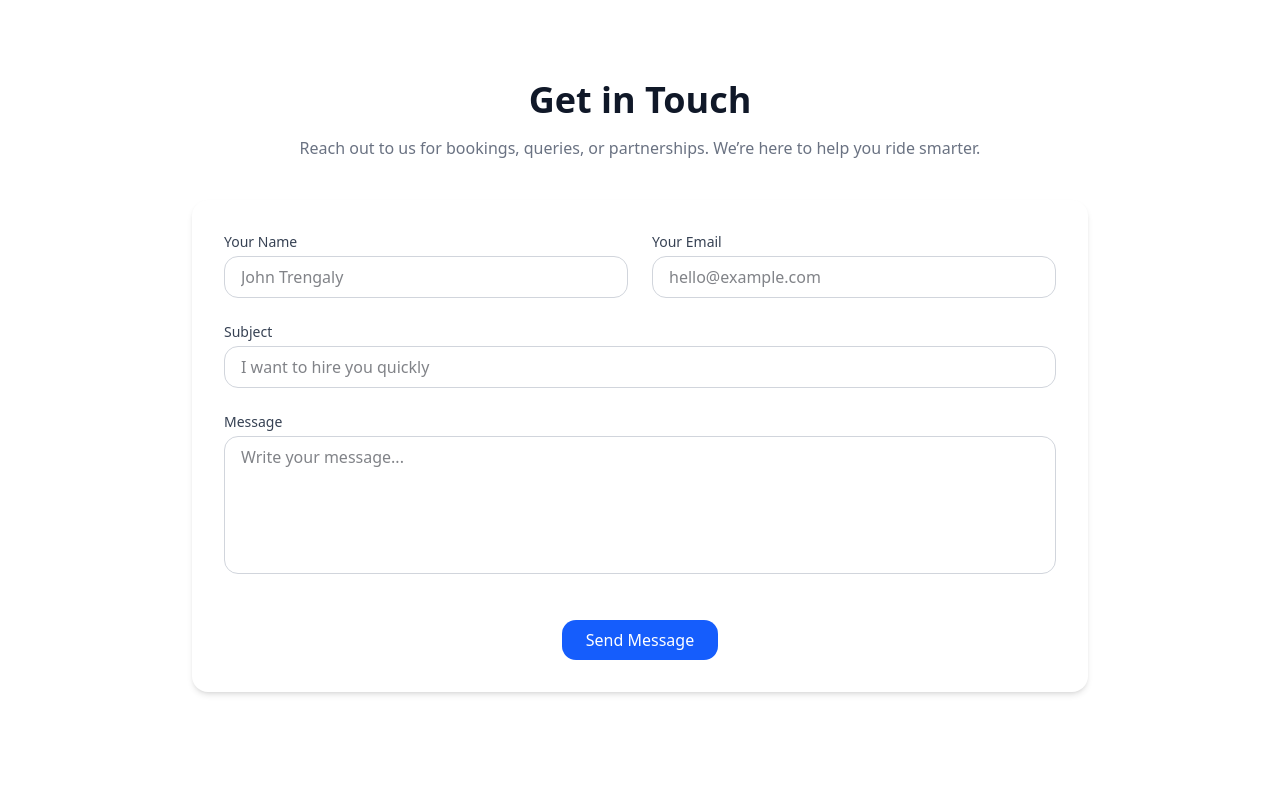
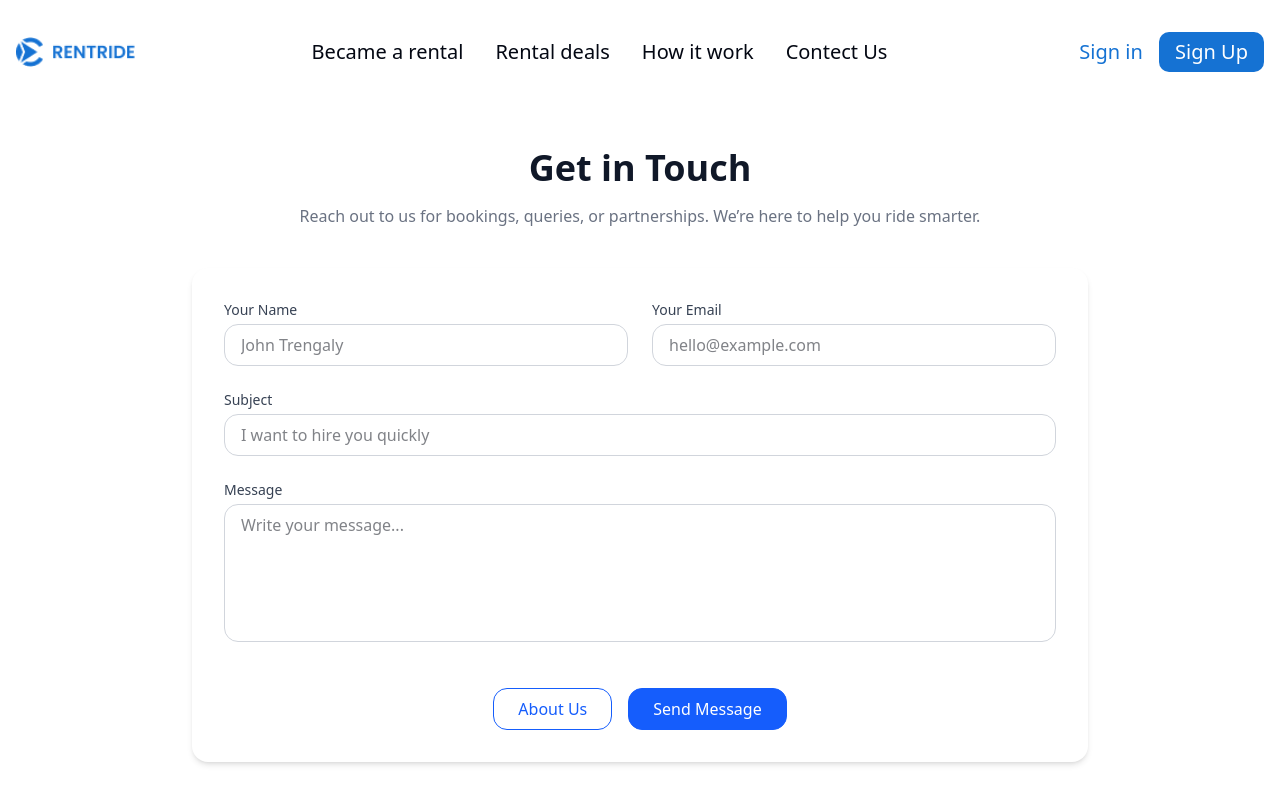
Before and after one commit to Jay-Odedra-1884/rentride, a Next.js app: page /contact-us in a window 1280 px wide. Shown: the top 804 px of the page. Built offline with nearby package versions, Linux system fonts and the light colour scheme; no server answers.

Commit message:
some routing and contact js page updated

```diff
--- a/src/app/(NavBar)/vehicles/[id]/page.jsx
+++ b/src/app/(NavBar)/vehicles/[id]/page.jsx
@@ -153,7 +153,8 @@ export default function CarDetail() {
             <div>
               <h1 className="text-3xl font-bold">{data.name}</h1>
               <p className="text-gray-600">
-                By {data.owner?.name || "OwnerName"}
+                {console.log(data.owner?.name)}
+                {data.owner?.name ? `By ${data.owner.name}` : "By Owner"}
               </p>
               {console.log(data)}
             </div>
--- a/src/app/about-us/page.jsx
+++ b/src/app/about-us/page.jsx
@@ -1,4 +1,6 @@
 "use client";
+
+import NavBar from "@/components/NavBar";
 
 const teamMembers = [
   {
@@ -29,9 +31,13 @@ const teamMembers = [
 
 function AboutUs() {
   return (
-    <div className="bg-white py-20 px-4">
+    <div>
+      <NavBar />
+      <div className="bg-white py-15 px-4">
         <div className="max-w-4xl mx-auto">
-        <h2 className="text-4xl font-bold text-center text-gray-900 mb-12">About Us</h2>
+          <h2 className="text-4xl font-bold text-center text-gray-900 mb-12">
+            About Us
+          </h2>
 
           {teamMembers.map((member, index) => (
             <div
@@ -46,7 +52,9 @@ function AboutUs() {
                 className="w-32 h-32 rounded-full object-cover shadow-lg"
               />
               <div className="text-center md:text-left">
-              <h3 className="text-xl font-semibold text-gray-800">{member.name}</h3>
+                <h3 className="text-xl font-semibold text-gray-800">
+                  {member.name}
+                </h3>
                 <p className="text-blue-600 font-medium mb-2">{member.role}</p>
                 <p className="text-gray-600 max-w-xl">{member.bio}</p>
               </div>
@@ -54,6 +62,7 @@ function AboutUs() {
           ))}
         </div>
       </div>
+    </div>
   );
 }
 
--- a/src/app/contact-us/page.jsx
+++ b/src/app/contact-us/page.jsx
@@ -1,18 +1,29 @@
 "use client";
+import NavBar from "@/components/NavBar";
+import { useRouter } from "next/navigation";
 
 function ContactUs() {
+  const router = useRouter();
+
   return (
-    <div className="bg-white py-20 px-4">
+    <div>
+      <NavBar />
+      <div className="bg-white py-15 px-4">
         <div className="max-w-4xl mx-auto text-center">
-        <h2 className="text-4xl font-bold text-gray-900 mb-4">Get in Touch</h2>
+          <h2 className="text-4xl font-bold text-gray-900 mb-4">
+            Get in Touch
+          </h2>
           <p className="text-gray-500 mb-10">
-          Reach out to us for bookings, queries, or partnerships. We’re here to help you ride smarter.
+            Reach out to us for bookings, queries, or partnerships. We’re here
+            to help you ride smarter.
           </p>
 
           <div className="bg-white rounded-2xl shadow-md p-8 text-left space-y-6">
             <form className="grid grid-cols-1 md:grid-cols-2 gap-6">
               <div>
-              <label className="text-sm font-medium text-gray-700 block mb-1">Your Name</label>
+                <label className="text-sm font-medium text-gray-700 block mb-1">
+                  Your Name
+                </label>
                 <input
                   type="text"
                   placeholder="John Trengaly"
@@ -20,7 +31,9 @@ function ContactUs() {
                 />
               </div>
               <div>
-              <label className="text-sm font-medium text-gray-700 block mb-1">Your Email</label>
+                <label className="text-sm font-medium text-gray-700 block mb-1">
+                  Your Email
+                </label>
                 <input
                   type="email"
                   placeholder="hello@example.com"
@@ -28,7 +41,9 @@ function ContactUs() {
                 />
               </div>
               <div className="md:col-span-2">
-              <label className="text-sm font-medium text-gray-700 block mb-1">Subject</label>
+                <label className="text-sm font-medium text-gray-700 block mb-1">
+                  Subject
+                </label>
                 <input
                   type="text"
                   placeholder="I want to hire you quickly"
@@ -36,7 +51,9 @@ function ContactUs() {
                 />
               </div>
               <div className="md:col-span-2">
-              <label className="text-sm font-medium text-gray-700 block mb-1">Message</label>
+                <label className="text-sm font-medium text-gray-700 block mb-1">
+                  Message
+                </label>
                 <textarea
                   rows="5"
                   placeholder="Write your message..."
@@ -45,13 +62,21 @@ function ContactUs() {
               </div>
             </form>
 
-          <div className="text-center pt-4">
+            <div className="flex justify-center text-center pt-4 gap-4">
+              <button
+                onClick={() => router.push("/about-us")}
+                className="inline-block bg-white border border-blue-600 text-blue-600 hover:bg-blue-800 hover:text-white font-medium px-6 py-2 rounded-xl transition"
+              >
+                About Us
+              </button>
+
               <button
                 type="submit"
-              className="bg-blue-600 hover:bg-blue-700 text-white font-medium py-2 px-6 rounded-xl transition"
+                className="inline-block bg-blue-600 border border-blue-600 text-white hover:bg-blue-800 font-medium px-6 py-2 rounded-xl transition"
               >
                 Send Message
               </button>
+            </div>
           </div>
         </div>
       </div>
--- a/src/components/NavBar.jsx
+++ b/src/components/NavBar.jsx
@@ -23,7 +23,7 @@ function NavBar() {
         <div onClick={() => {router.push("/rental")}} className="cursor-pointer hover:text-black hover:scale-110 transition-all duration-300">Became a rental</div>
         <div onClick={() => {router.push("/vehicles")}} className="cursor-pointer hover:text-black hover:scale-110 transition-all duration-300">Rental deals</div>
         <div onClick={() => {router.push("")}} className="cursor-pointer hover:text-black hover:scale-110 transition-all duration-300">How it work</div>
-        <div className="cursor-pointer hover:text-black hover:scale-110 transition-all duration-300">Why choose us</div>
+        <div onClick={()=>{router.push("/contact-us")}} className="cursor-pointer hover:text-black hover:scale-110 transition-all duration-300">Contect Us</div>
       </div>
       <div className="flex">
         <SignedOut>
--- a/src/components/ui/Card.jsx
+++ b/src/components/ui/Card.jsx
@@ -1,11 +1,15 @@
-import Link from "next/link";
+// import Link from "next/link";
 import Image from "next/image";
+import { useRouter } from "next/navigation";
 
-function Card({data}) {
-  console.log(data)
-  console.log(data.imageUrl)
+function Card({ data }) {
+  console.log(data);
+  console.log(data.imageUrl);
+
+  const router = useRouter();
+
   return (
-    <Link href={`/vehicles/${data.id}`}>
+    <div onClick={() => router.push(`/vehicles/${data.id}`)}>
       <div className="w-max h-auto flex flex-col gap-2 bg-gray-200 rounded-xl p-4 hover:scale-105 hover:bg-gray-300 transition-all duration-300 shadow-lg">
         <div className="w-full h-36 flex items-center overflow-hidden">
           <Image src={data.imageUrl} width={250} height={300} alt="car" />
@@ -34,13 +38,17 @@ function Card({data}) {
             </div>
             <div className="flex gap-2 items-center">
               <i className="fa-solid fa-code-branch"></i>
-            <span className="">{data.gearType === "AUTOMATIC" ? "Auto" : "Manual"}</span>
+              <span className="">
+                {data.gearType === "AUTOMATIC" ? "Auto" : "Manual"}
+              </span>
             </div>
           </div>
           <div className="flex justify-between">
             <div className="flex gap-2 items-center">
               <i className="fa-solid fa-snowflake"></i>
-            <span className="">{data.airConditioning ? "A/C" : "Non A/C"}</span>
+              <span className="">
+                {data.airConditioning ? "A/C" : "Non A/C"}
+              </span>
             </div>
             <div className="flex gap-2 items-center">
               <i className="fa-solid fa-arrow-right-from-bracket"></i>
@@ -51,13 +59,15 @@ function Card({data}) {
         <hr className="border-black" />
         <div className="flex items-center justify-between text-xl">
           <span className="font-semibold">Price</span>
-        <span><span className="text-orange-400">{data.price}₹</span>/day</span>
+          <span>
+            <span className="text-orange-400">{data.price}₹</span>/day
+          </span>
         </div>
         <div className="bg-[#1572D3] text-white text-center p-2 rounded-md mt-4 cursor-pointer hover:bg-black hover:scale-105 transition-all duration-300">
           Rent Now
         </div>
       </div>
-    </Link>
+    </div>
   );
 }
 
```
Lines whose indentation alone changed are shown as unchanged.
